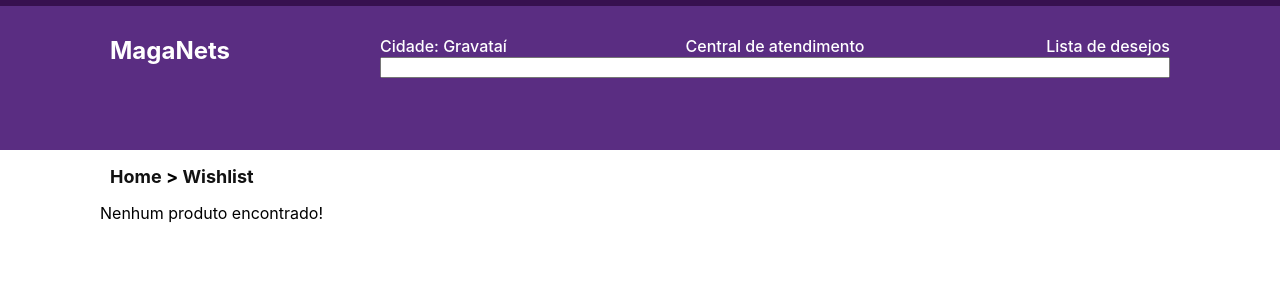
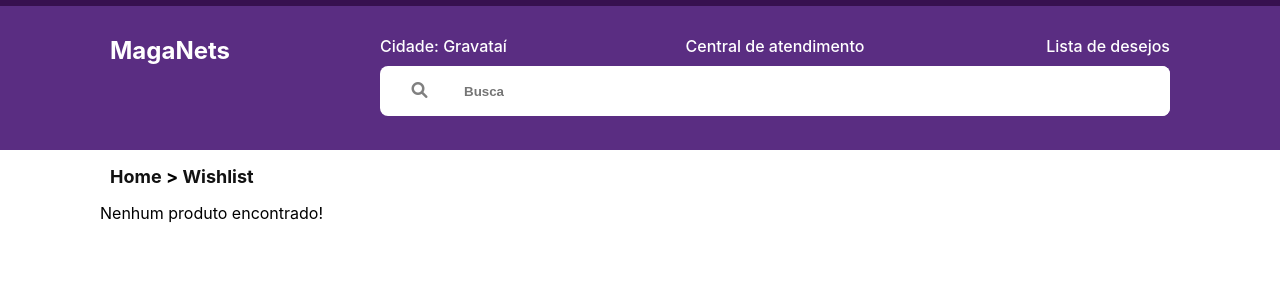
Before and after one commit to rafael-zanella/next-maga-nets, a Next.js app: page /wishlist in a window 1280 px wide. Shown: the top 300 px of the page. Built offline with nearby package versions, Linux system fonts and the light colour scheme.

Commit message:
style: melhorar estilo do input de pesquisa

```diff
--- a/src/components/Breadcrumb/Breadcrumb.js
+++ b/src/components/Breadcrumb/Breadcrumb.js
@@ -1,16 +1,18 @@
 import { GridContainer } from '../GridContainer'
 import { Container } from './Breadcrumb.styled'
 import PropTypes from 'prop-types'
+import Link from 'next/link'
+
 
 export const Breadcrumb = ({ crumbs }) => {
   return (
     <GridContainer>
       <Container>
-        <li><a href="/">Home</a></li>
+        <li><Link href="/">Home</Link></li>
 
         { crumbs.map((crumb) => (
           <li key={crumb.url}>
-            <a href={crumb.url}> {crumb.title} </a>
+            <Link href={crumb.url}>{crumb.title}</Link>
           </li>
         ))}
 
--- a/src/components/Header/Header.js
+++ b/src/components/Header/Header.js
@@ -10,6 +10,9 @@ import {
 } from './Header.styled'
 
 import { GridContainer } from '@/components/GridContainer'
+import Link from 'next/link'
+import { Input } from '../Input/Input'
+
 
 export function Header () {
   return (
@@ -17,7 +20,7 @@ export function Header () {
       <GridContainer className='clearfix'>
         <div className='row'>
           <div className='col col-2 col-sm-3'>
-            <Logo><a href='/'>MagaNets</a></Logo>
+            <Logo><Link href='/'>MagaNets</Link></Logo>
           </div>
 
           <div className='col col-10 col-sm-9'>
@@ -25,13 +28,13 @@ export function Header () {
               <City className='col col-4'>Cidade: Gravataí</City>
               <Phone className='col col-4'>Central de atendimento</Phone>
               <WishlistAccess className='col col-4'>
-                <a href='/wishlist'>Lista de desejos</a>
+                <Link href='/wishlist'>Lista de desejos</Link>
               </WishlistAccess>
             </Infos>
 
             <InputArea className='row'>
               <div className='col col-12'>
-                <input style={{ width: '100%' }} />
+                <Input placeholder="Busca" />
               </div>
             </InputArea>
           </div>
--- /dev/null
+++ b/src/components/Input/Input.js
@@ -0,0 +1,11 @@
+import { Container, Icon, Input as StyledInput } from './Input.styled'
+
+
+export const Input = (props) => {
+  return (
+    <Container>
+      <Icon className='fa-solid fa-magnifying-glass'></Icon>
+      <StyledInput {...props} />
+    </Container>
+  )
+}
--- /dev/null
+++ b/src/components/Input/Input.styled.js
@@ -0,0 +1,30 @@
+import styled from 'styled-components'
+
+export const Container = styled.div`
+  width: 100%;
+  height: 50px;
+  margin: 10px auto;
+  border-radius: 8px;
+  overflow: hidden;
+  background-color: white;
+`
+
+export const Icon = styled.span`
+  display: inline-block;
+  color: grey;
+  width: 10%;
+  text-align: center;
+  cursor: pointer;
+`
+
+export const Input = styled.input`
+  display: inline-block;
+  width: 90%;
+  height: 100%;
+  border: none;
+  padding: 0 5px;
+
+  ::placeholder {
+    font-weight: 700;
+  }
+`
```
